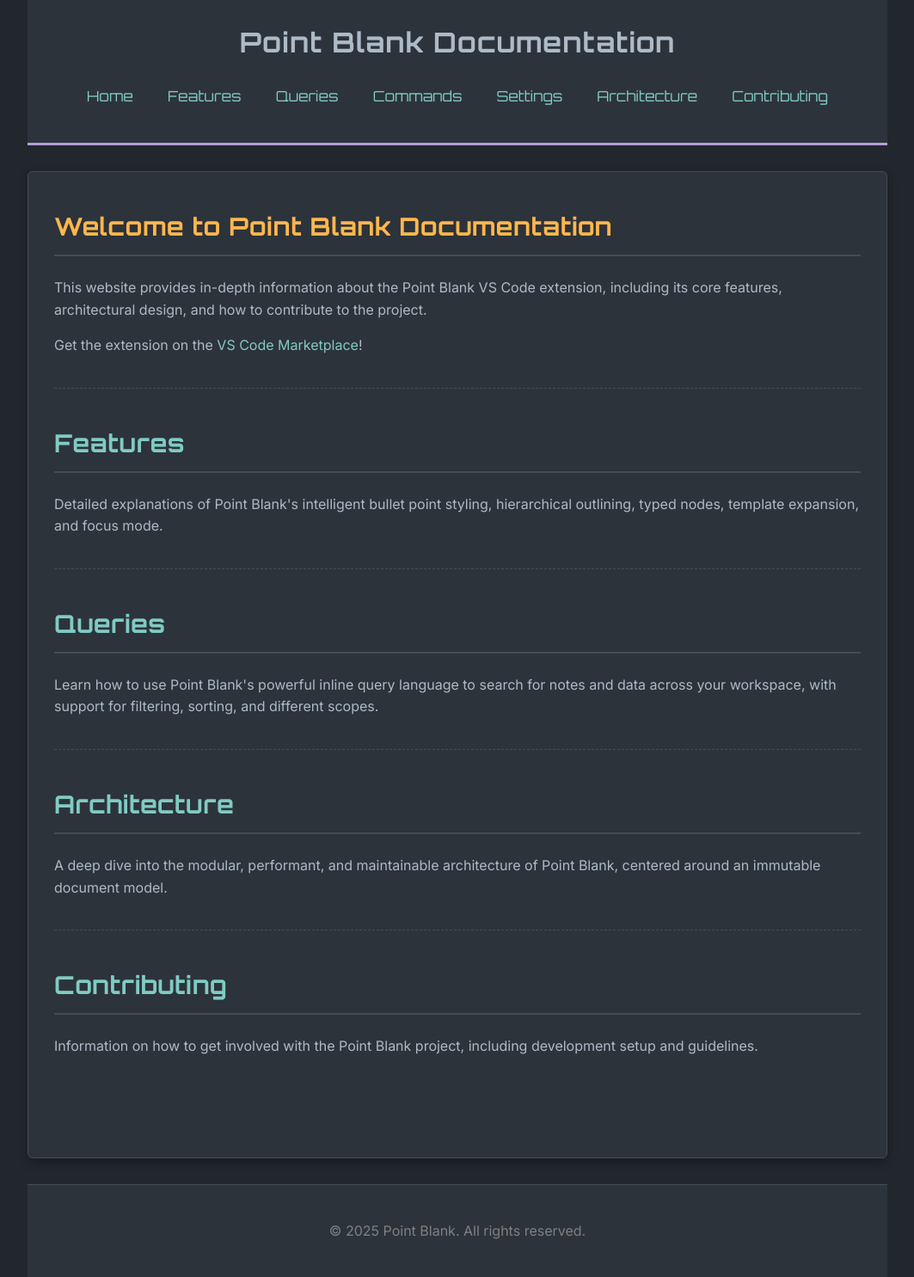
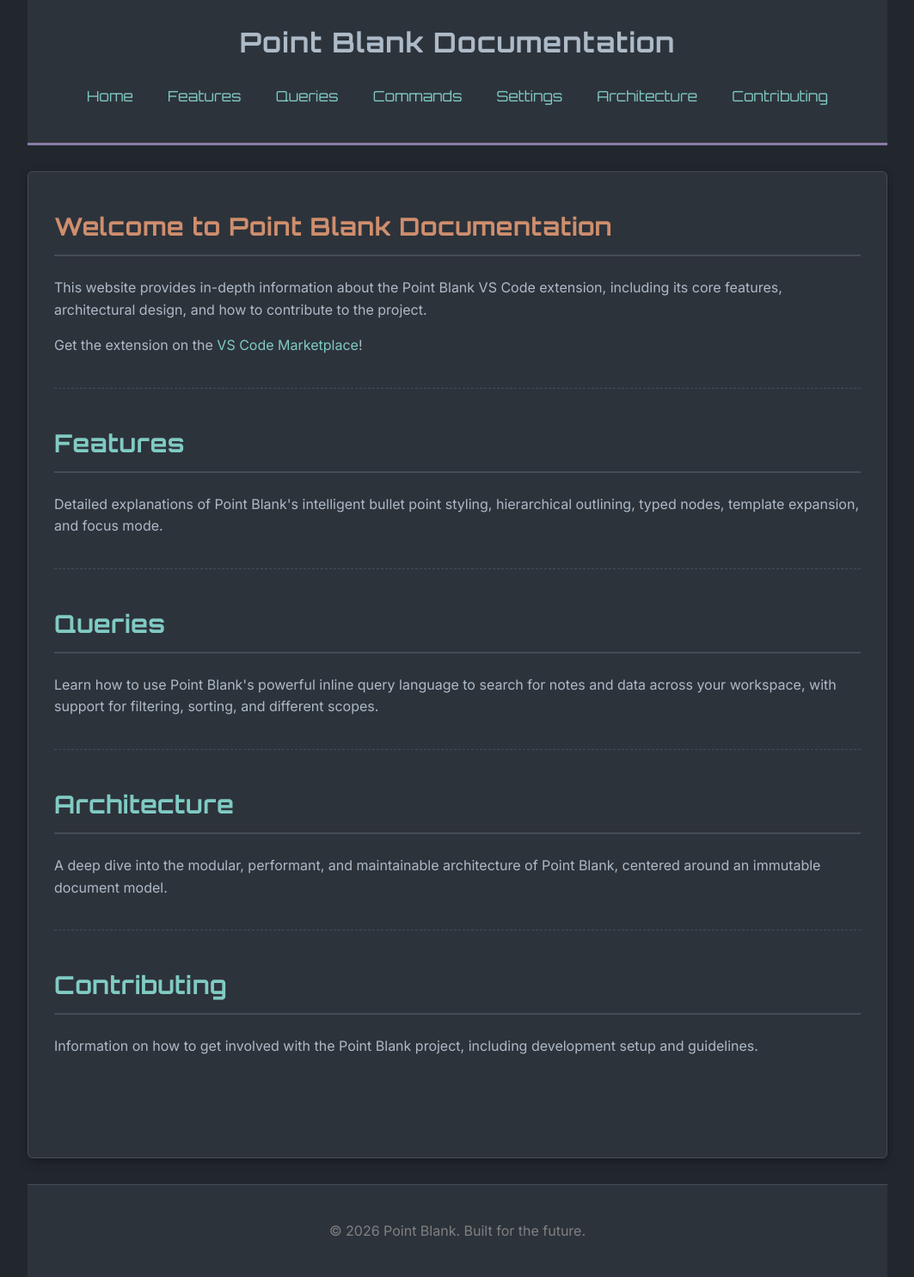
Before and after one commit to ryanncode/point-blank, a Jekyll site: the page built from docs/index.html, in a window 1280 px wide. Shown: the whole page at 86% size, without its empty margins (108-1171 px from the left). Built offline with Jekyll 4.4.1, drawn with Linux system fonts in a browser that asks for light colours; a script that is not in the unit is left out.

Commit message:
style(docs): soften orange headers and update footer year to 2026

```diff
--- a/docs/_layouts/default.html
+++ b/docs/_layouts/default.html
@@ -16,7 +16,7 @@
             {{ content }}
         </main>
         <footer>
-            <p>&copy; 2025 Point Blank. All rights reserved.</p>
+            <p>&copy; 2026 Point Blank. Built for the future.</p>
         </footer>
     </div>
     <script src="{{ '/assets/js/main.js' | relative_url }}"></script>
--- a/docs/assets/css/style.scss
+++ b/docs/assets/css/style.scss
@@ -12,8 +12,8 @@
     --footer-bg: #2d333b;
 
     /* Subdued Arcade Accents */
-    --header-accent: #ffb74d; /* Soft tangerine for headers */
-    --border-accent: #b39ddb; /* Soft purple for top borders */
+    --header-accent: #cf8e6d; /* Muted, softer rust/orange for headers */
+    --border-accent: #8b7ca6; /* Slightly softer purple for top borders */
 
     --font-heading: 'Orbitron', -apple-system, sans-serif;
     --font-body: 'Inter', -apple-system, sans-serif;
```
Also changed, not shown: 8 other files.
